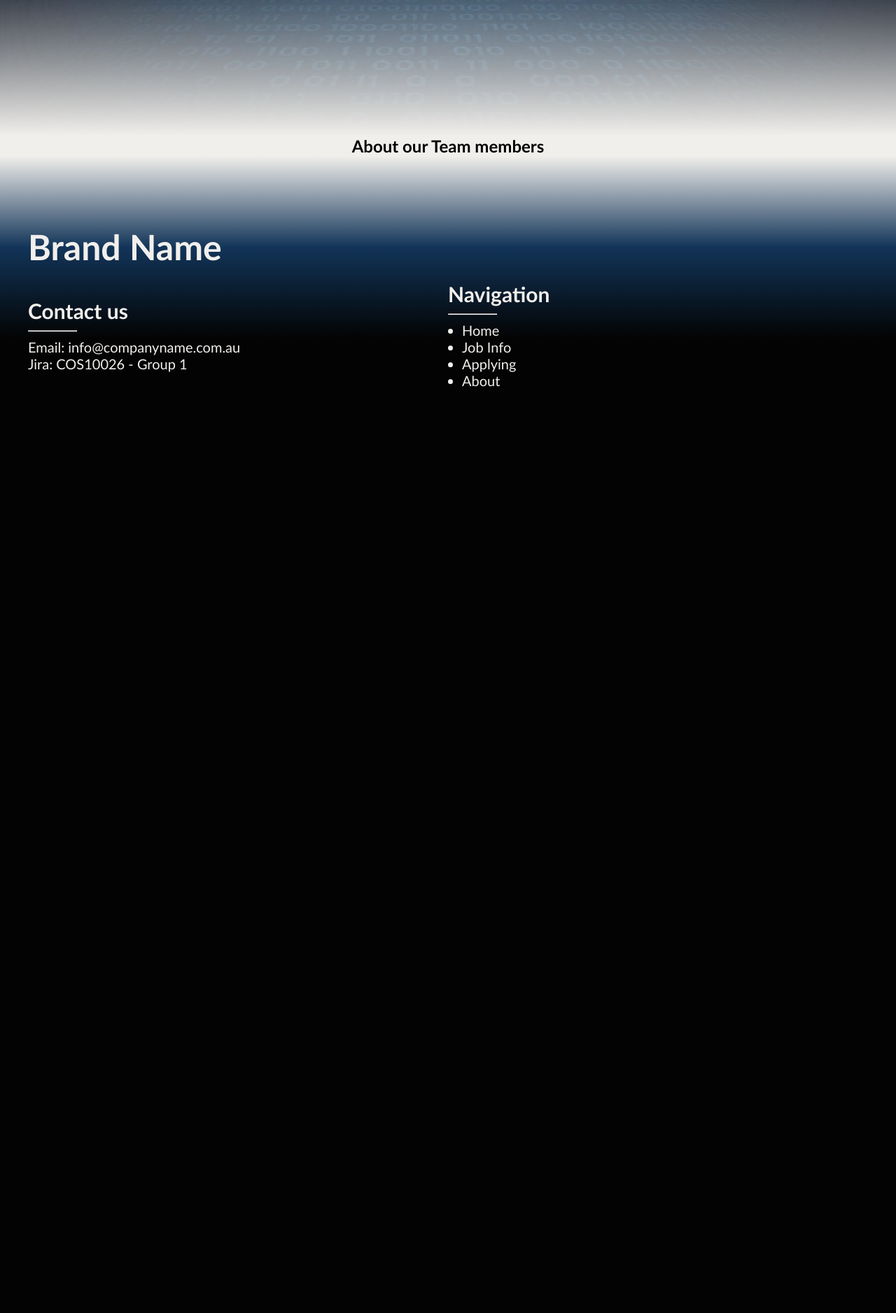
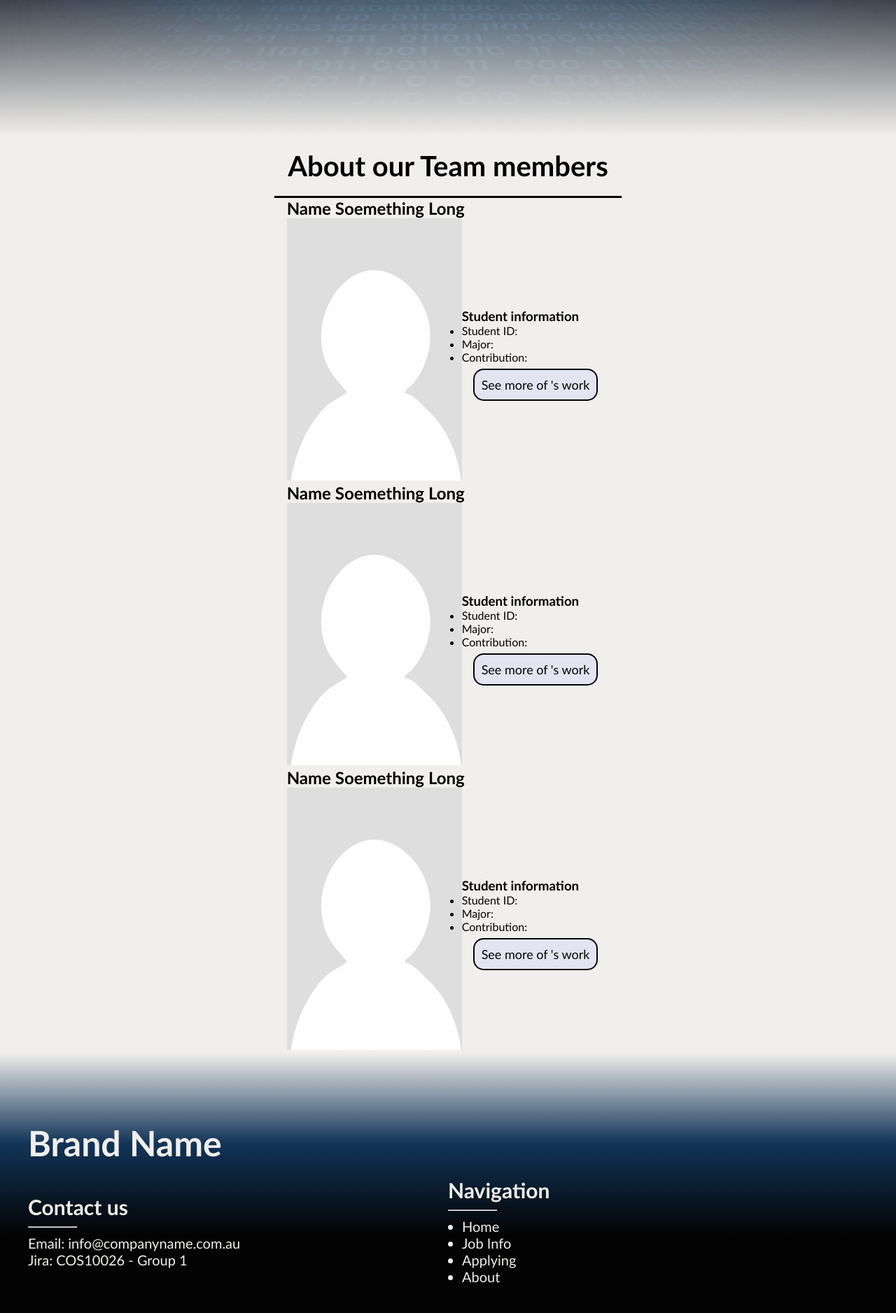
Before and after one commit to AnnNK137/project1, a PHP site: page /project1/about.html in a window 1280 px wide. Shown: the part 516-2393 px from the top of the page at 70% size. Before the commit the page ends 1069 px from the top, so only its background shows below. Run offline with PHP 8.4, Linux system fonts and the light colour scheme.

Commit message:
added member details layout

```diff
--- a/project1/about.html
+++ b/project1/about.html
@@ -40,9 +40,78 @@
         </section>
     </section> <!-- end of herosection -->
 
+    <!-- MEMBER DETAILS -->
     <section class="team_members colum flex_center">
-        <h2 class="team_members_title">About our Team members</h2>
-    </section>
+        <h2 class="ap_title">About our Team members</h2>
+
+        <!-- MEMBER 1 NGUYEENX KHANH AN -->
+        <section class="ap_members">
+            <h2>Name Soemething Long</h2>
+            <article class="ap_members_desc row flex_center">
+                <figure>
+                    <img src="/images/member_potrait_example.png" alt="member_picture">
+                </figure>
+                <section class="ap_member_details">
+                    <h3>Student information</h3>
+                    <ul>
+                        <li>Student ID:</li>
+                        <li>Major:</li>
+                        <li>Contribution:</li>
+                    </ul>
+                    <br>
+                    <a class="btn">
+                        See more of 's work
+                    </a>
+                </section>
+            </article>
+        </section> <!-- end of member 1 details -->
+
+            <!-- MEMBER 1 NGUYEENX KHANH AN -->
+        <section class="ap_members">
+            <h2>Name Soemething Long</h2>
+            <article class="ap_members_desc row flex_center">
+                <figure>
+                    <img src="/images/member_potrait_example.png" alt="member_picture">
+                </figure>
+                <section class="ap_member_details">
+                    <h3>Student information</h3>
+                    <ul>
+                        <li>Student ID:</li>
+                        <li>Major:</li>
+                        <li>Contribution:</li>
+                    </ul>
+                    <br>
+                    <a class="btn">
+                        See more of 's work
+                    </a>
+                </section>
+            </article>
+        </section> <!-- end of member 1 details -->
+
+            <!-- MEMBER 1 NGUYEENX KHANH AN -->
+        <section class="ap_members">
+            <h2>Name Soemething Long</h2>
+            <article class="ap_members_desc row flex_center">
+                <figure>
+                    <img src="/images/member_potrait_example.png" alt="member_picture">
+                </figure>
+                <section class="ap_member_details">
+                    <h3>Student information</h3>
+                    <ul>
+                        <li>Student ID:</li>
+                        <li>Major:</li>
+                        <li>Contribution:</li>
+                    </ul>
+                    <br>
+                    <a class="btn">
+                        See more of 's work
+                    </a>
+                </section>
+            </article>
+        </section> <!-- end of member 1 details -->
+
+
+    </section> <!-- end of member details -->
 
     <!-- FOOTER USE FOR ALL PAGES -->
     <footer>
--- a/styles/styles.css
+++ b/styles/styles.css
@@ -59,6 +59,22 @@ body {
     text-align: center;
     font-size: 40px;
 }
+
+.btn{ /* Basic design of <a> to look like a button */
+    border: 2px solid var(--black);
+    border-radius: 15px;
+    background-color: var(--blue-background);
+    padding: 10px;
+    margin: 1rem;
+    font-size: 18px;
+    text-decoration: none;
+    color: var(--black);
+}
+
+.btn:hover{
+    color: var(--blue-hightlight);
+}
+
 
 /* Header */
 nav {
```
